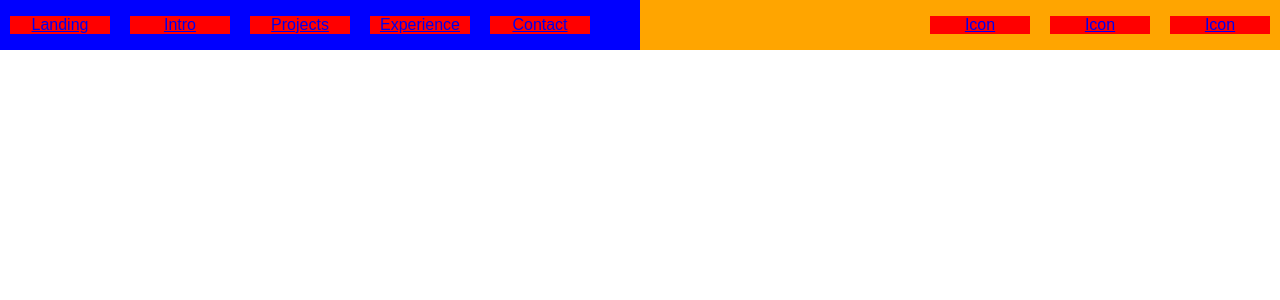
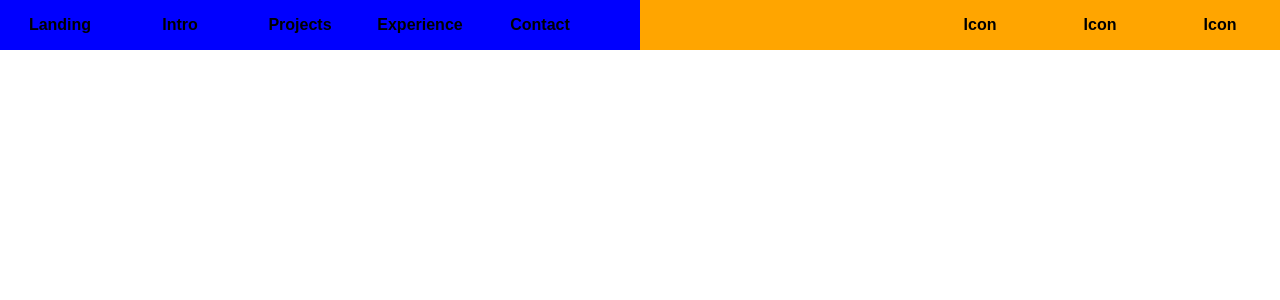
Before and after one commit to CyStorm/basic_website, a React (Create React App) app: page / in a window 1280 px wide. Shown: the top 300 px of the page. Built offline with nearby package versions, Linux system fonts and the light colour scheme.

Commit message:
fixed navboar coloring

```diff
--- a/src/components/navitem/navitem.jsx
+++ b/src/components/navitem/navitem.jsx
@@ -4,10 +4,9 @@ import "./navitem.scss"
 class NavItem extends React.Component {
     render() {
         return (
-            <div className="navitem">
-                <a href="#home">{this.props.displayText}</a>
-                {/* <p>{this.props.displayText}</p> */}
-            </div>
+            <a href="#home" className="navitem">
+                {this.props.displayText}
+            </a>
         )
     }
 }
--- a/src/components/navitem/navitem.scss
+++ b/src/components/navitem/navitem.scss
@@ -1,14 +1,16 @@
 @import "../../global.scss";
 
 .navitem {
-    background-color: $secondary-color;
     display: inline-block;
     text-align: center;
     width: 100px;
     height: fit-content;
     margin: 10px;
+    text-decoration: none;
+    font-weight: bold;
+    color: black;
+
+    &:hover {
+        color: magenta;
+    }
 }
-
-.navitem :hover {
-    background-color: $hover-color;
-}
```
